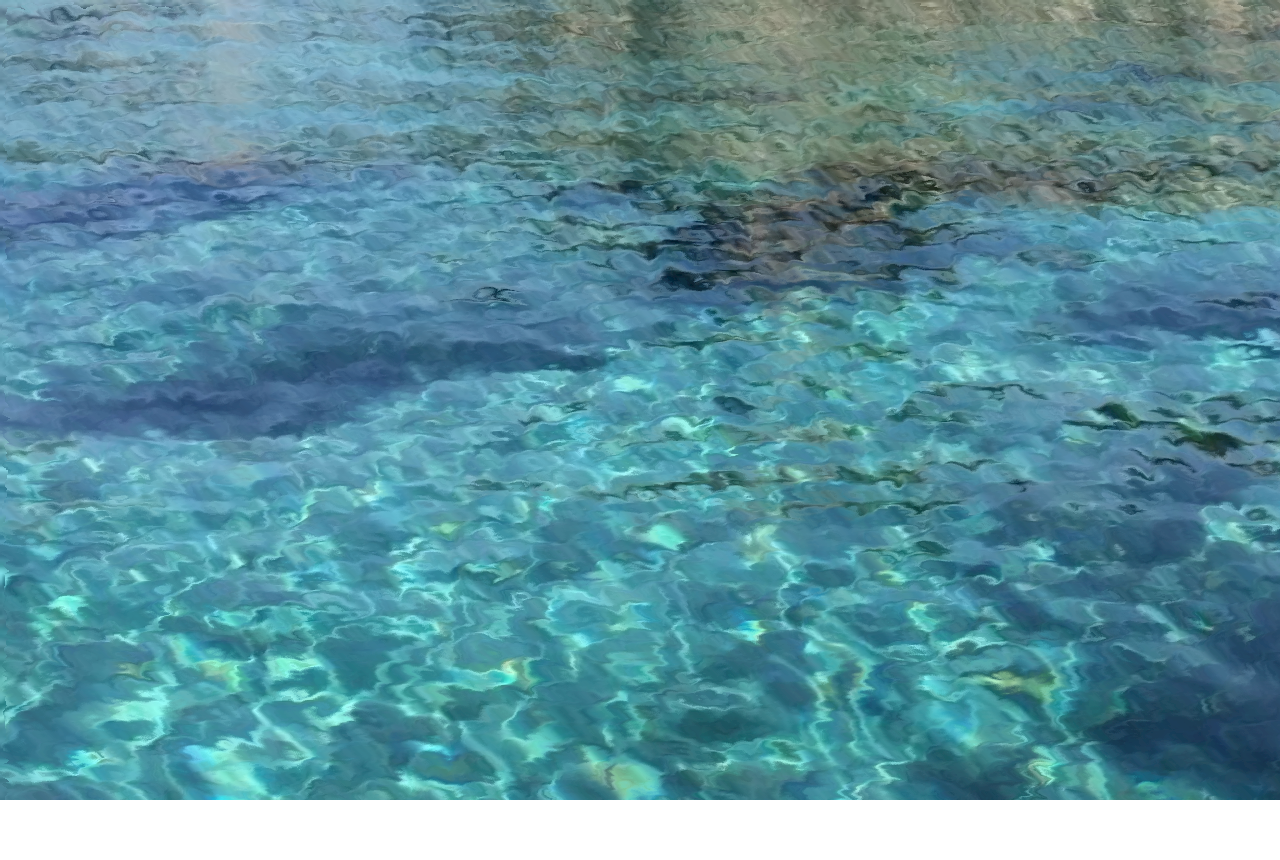
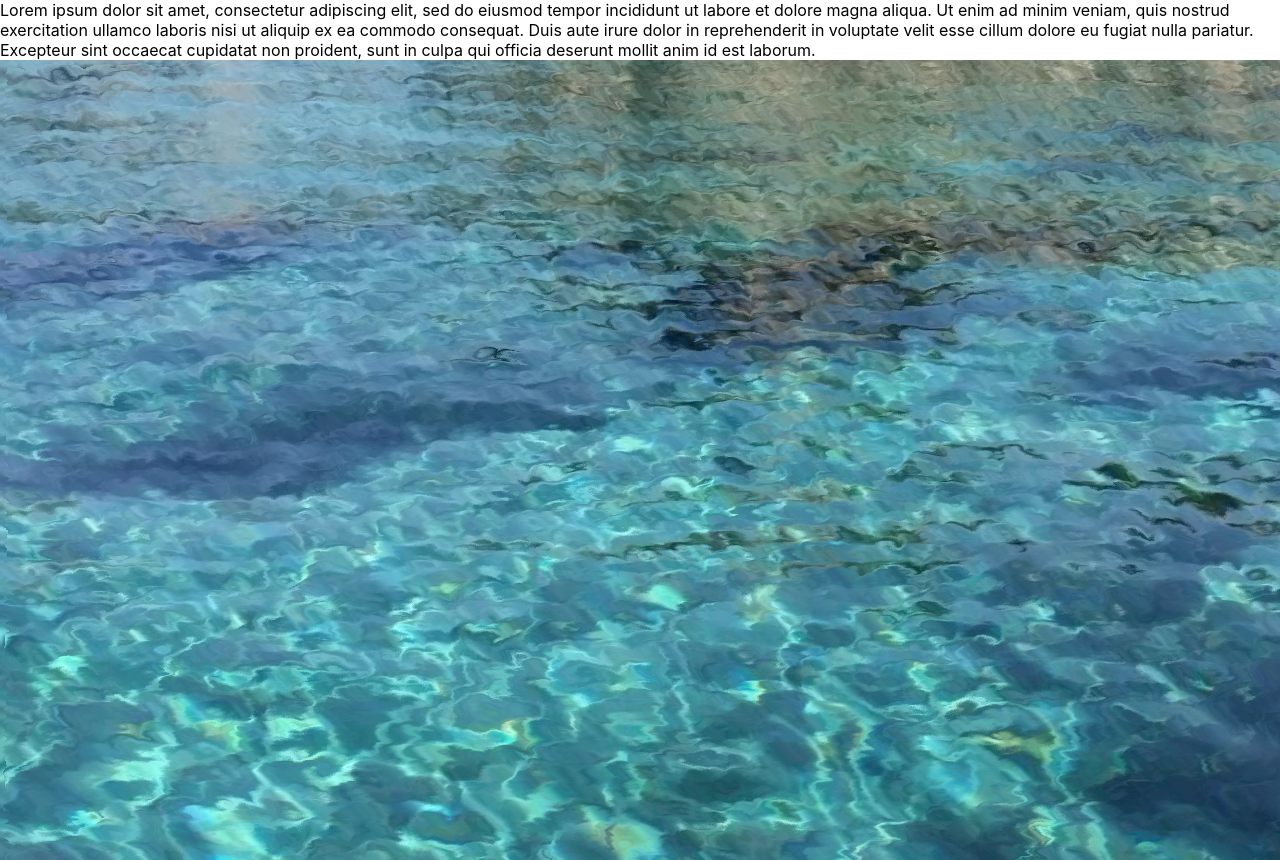
Before and after one commit to PoppyCurtis/Personal-Blog-Site, a React (Create React App) app in the folder mindpopping/: page / in a window 1280 px wide. Before the commit the page ends 800 px from the top, so only its background shows below. Built offline with nearby package versions, Linux system fonts and the light colour scheme.

Commit message:
improve and organise folder structure. Create homepage component

```diff
--- a/mindpopping/src/frontend/App.js
+++ b/mindpopping/src/frontend/App.js
@@ -1,10 +1,10 @@
 import React from 'react';
-import Background from './components/Home/background'
+import HomePage from './components/Home/homepageMain';
 
 function App() {
   return (
     <div className="App">
-      <Background/>
+      <HomePage/>
     </div>
   );
 }
--- a/mindpopping/src/frontend/components/Home/background.css
+++ b/mindpopping/src/frontend/components/Home/background.css
@@ -2,19 +2,22 @@ body {
     margin: 0;
     height: 100vh;
     width: 100vw;
+
 }
 
 .background {
-    position: absolute;
+    position: relative;
     top: 0;
     left: 0;
     height: 100vh;
     width: 100vw;
     background-image: url('./../../../static/IMG_0323.jpg');
     background-size: cover;
+    z-index: auto;
 }
 .background .water {
-    position: absolute;
+    position: relative;
+    z-index: auto;
     top: 0;
     left: 0;
     height: 100%;
--- /dev/null
+++ b/mindpopping/src/frontend/components/Home/homepageMain.js
@@ -0,0 +1,26 @@
+import React, { Component } from 'react';
+import Background from './background'
+
+class HomePageMain extends Component {
+    render () {
+        return (
+            <div id='container'>
+                <div id="aboutText">
+                    Lorem ipsum dolor sit amet,
+                    consectetur adipiscing elit, sed do eiusmod tempor
+                    incididunt ut labore et dolore magna aliqua. Ut
+                    enim ad minim veniam, quis nostrud exercitation
+                    ullamco laboris nisi ut aliquip ex ea commodo
+                    consequat. Duis aute irure dolor in reprehenderit
+                    in voluptate velit esse cillum dolore eu fugiat
+                    nulla pariatur. Excepteur sint occaecat
+                    cupidatat non proident, sunt in culpa qui officia deserunt
+                    mollit anim id est laborum.
+                </div>
+                <Background/>
+            </div>
+        )
+    }
+}
+
+export default HomePageMain;
```
Also changed, not shown: mindpopping/src/frontend/App.css (line endings or trailing spaces).
